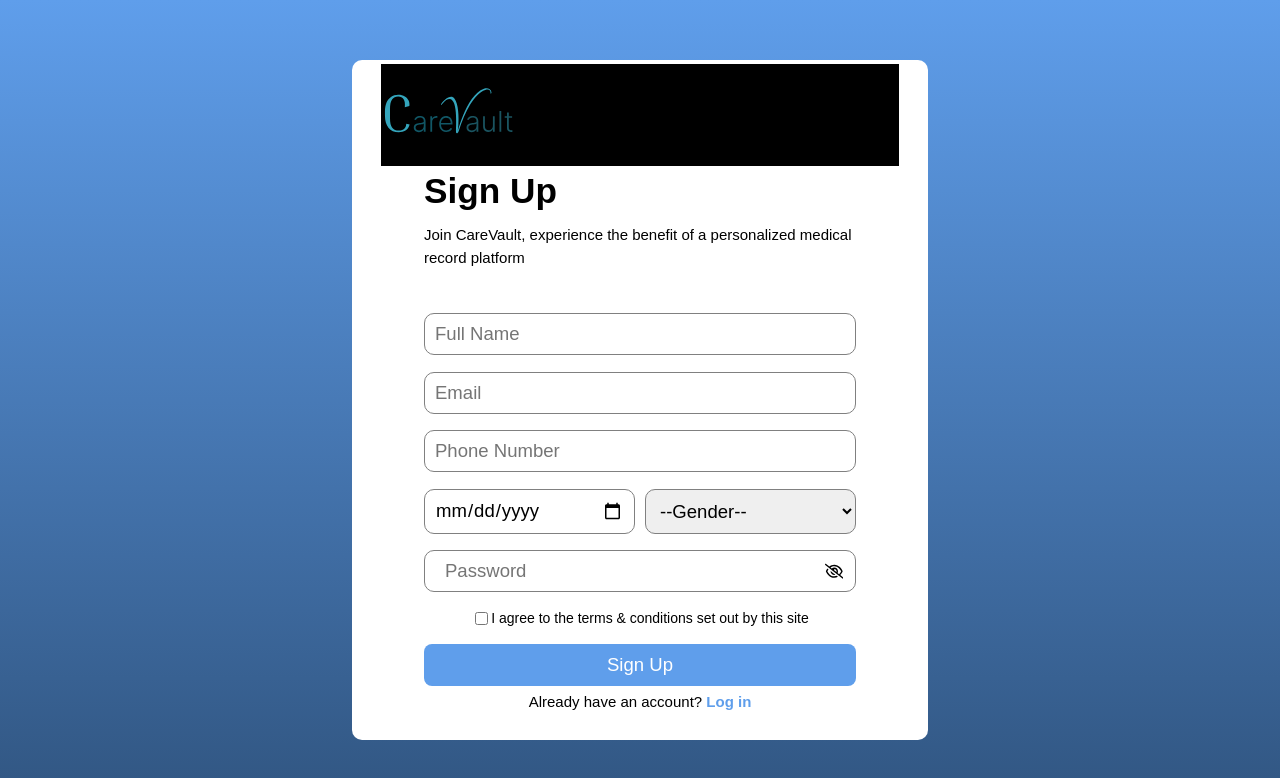
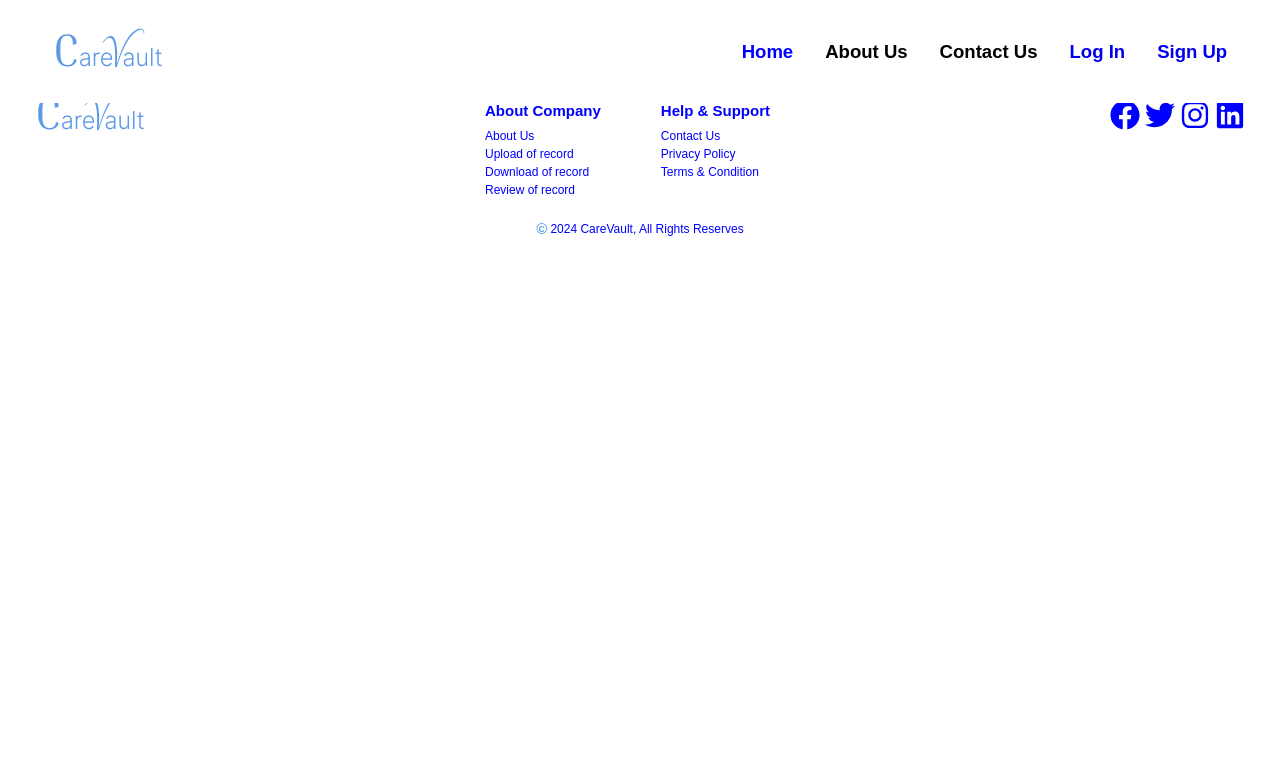
Before and after one commit to adeola02/Carevault, a React (Vite) app: page / in a window 1280 px wide. Shown: the top 778 px of the page. Built offline with nearby package versions, Linux system fonts and the light colour scheme.

Commit message:
contact-us page added and footer redesigned

```diff
--- a/src/components/Footer/Footer.css
+++ b/src/components/Footer/Footer.css
@@ -1,56 +1,62 @@
 .footer {
   padding-block-start: 80px;
-  padding-inline: auto;
-  padding-block-end: 40px;
-  background: var(--feature-background);
-  color: var(--white);
+  padding-inline: 2rem;
+  color: var(--blue);
   inline-size: 100%;
   margin-top: auto;
+  border-top: 1px solid #ccc;
 
   & .footer-content {
     display: flex;
-    /* flex-wrap: wrap; */
-    /* gap: 3rem; */
-    justify-content: center;
+    justify-content: space-between;
+    inline-size: 100%;
+    align-items: flex-start;
+
+    & .footer-about {
+      display: flex;
+      gap: 20px;
+      justify-content: space-around;
+      flex-wrap: wrap;
+
+      & .footer-ul {
+        list-style-type: none;
+      }
+
+      & .footer-ul li:first-child {
+        font-size: 15px;
+        font-weight: 600;
+        margin-block-end: 5px;
+      }
+
+      & .footer-ul li {
+        font-size: 12px;
+      }
+    }
   }
 
   & .footer-logo {
     display: flex;
     align-items: center;
     cursor: pointer;
+  }
 
   & .company-socials {
+    & ul {
       display: flex;
       gap: 5px;
+      & li {
         cursor: pointer;
         list-style-type: none;
       }
     }
-
-  & .footer-about {
-    display: flex;
-    /* flex-wrap: wrap; */
-    /* margin-block-end: 20px; */
-
-    & .footer-ul {
-      inline-size: 300px;
-      list-style-type: none;
   }
 
-    & .footer-ul li:first-child {
-      font-size: var(--h5);
-      font-weight: 700;
-    }
-
-    & .footer-ul li {
-      /* margin-block-end: 5px; */
-      font-size: 14px;
-    }
-  }
-  & small {
+  small {
     display: flex;
     justify-content: center;
-  }
+    align-items: center;
+    gap: 3px;
+    font-size: 12px;
   }
 
   @media (width <= 200px) {
@@ -78,3 +84,4 @@
       }
     }
   }
+}
--- a/src/components/Footer/Footer.jsx
+++ b/src/components/Footer/Footer.jsx
@@ -8,7 +8,24 @@
       <div className="footer-content">
         <div className="footer-logo">
           <img src={Logo} alt="company logo" aria-hidden="true" />
-          <ul className="company-socials">
+        </div>
+        <div className="footer-about">
+          <ul className="footer-ul">
+            <li>About Company</li>
+            <li>About Us</li>
+            <li>Upload of record</li>
+            <li>Download of record</li>
+            <li>Review of record</li>
+          </ul>
+          <ul className="footer-ul">
+            <li>Help & Support</li>
+            <li>Contact Us</li>
+            <li>Privacy Policy</li>
+            <li>Terms & Condition</li>
+          </ul>
+        </div>
+        <div className="company-socials">
+          <ul>
             <li>
               <FaFacebook size={30} aria-label="Facebook" aria-hidden="true" />
             </li>
@@ -27,21 +44,6 @@
             </li>
           </ul>
         </div>
-        <div className="footer-about">
-          <ul className="footer-ul">
-            <li>About Company</li>
-            <li>About Us</li>
-            <li>Upload of record</li>
-            <li>Download of record</li>
-            <li>Review of record</li>
-          </ul>
-          <ul className="footer-ul">
-            <li>Help & Support</li>
-            <li>Contact Us</li>
-            <li>Privacy Policy</li>
-            <li>Terms & Condition</li>
-          </ul>
-        </div>
       </div>
       <small>
         <span>&#169;</span>2024 CareVault, All Rights Reserves
--- /dev/null
+++ b/src/components/ReachUs/ReachUs.css
@@ -0,0 +1,70 @@
+.reach-us {
+  display: none;
+  flex-wrap: wrap;
+  align-items: center;
+  justify-content: space-between;
+  block-size: auto;
+  inline-size: 80%;
+  background-color: var(--lightgreen);
+  margin: auto;
+  padding-inline: 30px;
+  border-radius: var(--radius);
+  margin-block-end: -4rem;
+  position: relative;
+
+  & h1 {
+    flex: 1;
+  }
+  & .reachus-form {
+    border-radius: 5px;
+    display: flex;
+
+    & input {
+      outline: none;
+      border: 0;
+      padding: 10px;
+      border-radius: 10px 0px 0px 10px;
+    }
+
+    & .btn {
+      padding: 10px;
+      font-size: 14px;
+      /* block-size: 42px; */
+      /* inline-size: 100px; */
+      border-radius: 0px 10px 10px 0px;
+      background-color: var(--blue);
+    }
+  }
+}
+
+@media (width >= 700px) {
+  .reach-us {
+    display: flex;
+    /* padding-inline: 5rem; */
+    & input {
+      inline-size: 300px;
+    }
+  }
+}
+
+@media (width <= 200px) {
+  .reach-us {
+    display: flex;
+    padding-inline: 2px;
+    & .reachus-form {
+      & input {
+        inline-size: 100%;
+        padding: 10px;
+        border-radius: 5px;
+        margin-block-end: 5px;
+      }
+
+      & .btn {
+        padding: 10px;
+        inline-size: 100%;
+        border-radius: 5px;
+        background-color: var(--blue);
+      }
+    }
+  }
+}
--- /dev/null
+++ b/src/components/ReachUs/ReachUs.jsx
@@ -0,0 +1,25 @@
+import "./ReachUs.css";
+import AOS from "aos";
+import "aos/dist/aos.css";
+import { useEffect } from "react";
+
+const ReachUs = () => {
+  useEffect(() => {
+    AOS.init({ duration: 2000 });
+  }, []);
+  return (
+    <section className="reach-us" data-aos="zoom-out-down">
+      <h1>
+        Need Help in keeping records? <br /> Yes, We can!
+      </h1>
+      <form className="reachus-form">
+        <label htmlFor="text">
+          <input id="text" placeholder="Enter your mail" />
+        </label>
+        <button className="btn">Send</button>
+      </form>
+    </section>
+  );
+};
+
+export default ReachUs;
--- a/src/pages/ContactUs/ContactUs.css
+++ b/src/pages/ContactUs/ContactUs.css
@@ -3,7 +3,9 @@
   & .contact-main {
     inline-size: 100%;
     block-size: 60svh;
-    background: var(--contact-background), url("../../assets/Contact.png");
+    position: relative;
+    top: 90px;
+    background: url("../../assets/ContactUs.png");
     background-repeat: no-repeat;
     background-size: cover;
     background-blend-mode: overlay;
@@ -33,6 +35,7 @@
     margin: auto;
     padding: 50px;
     max-inline-size: 900px;
+    margin-top: 5rem;
 
     & .contact-single-card {
       border: 1px solid #3f3a3a;
@@ -45,6 +48,10 @@
       align-items: center;
       line-height: 0.5;
       border-radius: var(--radius);
+
+      & img {
+        margin-block-end: 20px;
+      }
     }
   }
 }
--- a/src/pages/ContactUs/ContactUs.jsx
+++ b/src/pages/ContactUs/ContactUs.jsx
@@ -7,6 +7,7 @@
 import AOS from "aos";
 import "aos/dist/aos.css";
 import Footer from "../../components/Footer/Footer";
+import ReachUs from "../../components/ReachUs/ReachUs";
 
 const ContactUs = () => {
   useEffect(() => {
@@ -24,21 +25,22 @@
       </main>
       <section className="contact-cards-wrapper">
         <div className="contact-single-card" data-aos="fade-right">
-          <img src={MessangerLogo} alt="home logo" />
+          <img src={MessangerLogo} alt="home logo" width={40} />
           <p>VISIT US</p>
           <small>www.carevault.com</small>
         </div>
         <div className="contact-single-card" data-aos="fade-up">
-          <img src={PhoneLogo} alt="contact logo" />
+          <img src={PhoneLogo} alt="contact logo" width={40} />
           <p>CALL US</p>
           <small>+2348114870814</small>
         </div>
         <div className="contact-single-card" data-aos="fade-left">
-          <img src={HomeLogo} alt="home logo" />
+          <img src={HomeLogo} alt="home logo" width={40} />
           <p>CONTACT US</p>
           <small>carevault499.com</small>
         </div>
       </section>
+      <ReachUs />
       <Footer />
     </section>
   );
```
Also changed, not shown: src/Router/router.jsx (+14 -17 lines), src/assets/ContactUs.png (added). Lines whose indentation alone changed are shown as unchanged.
